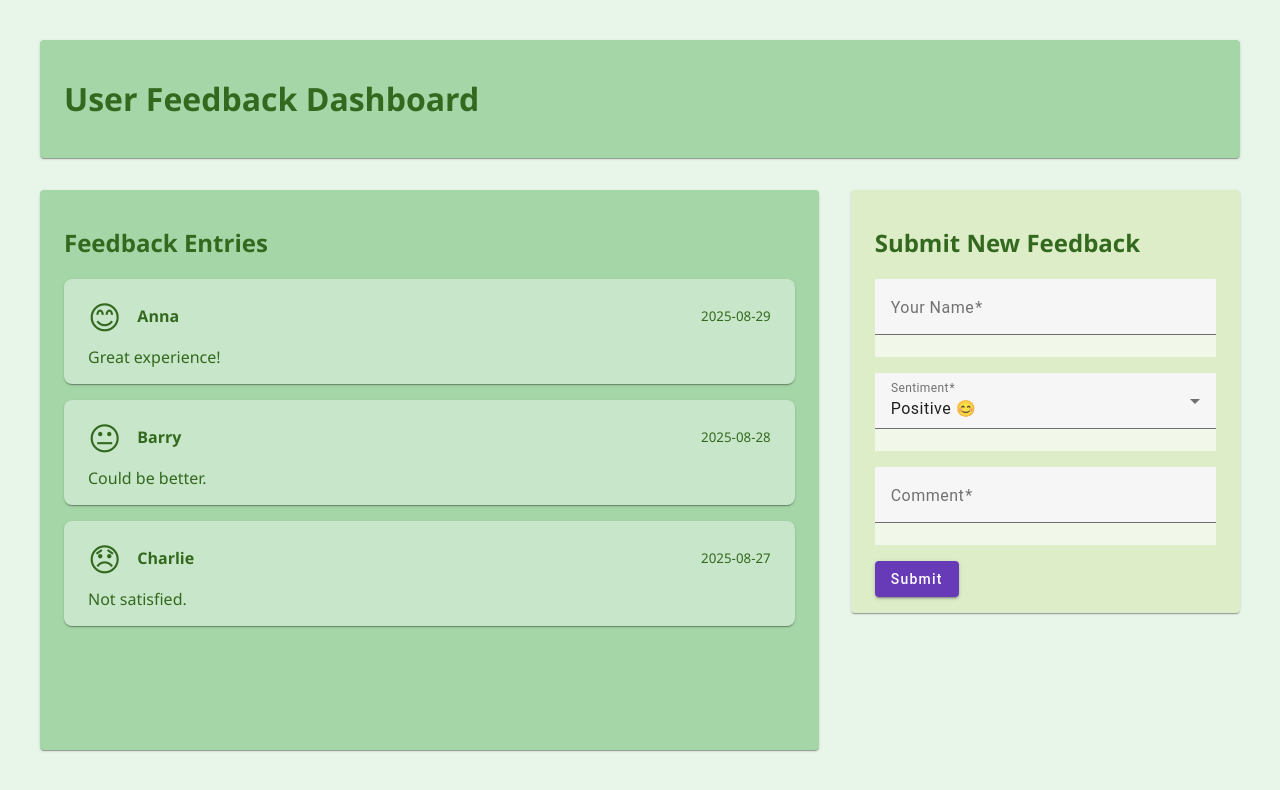
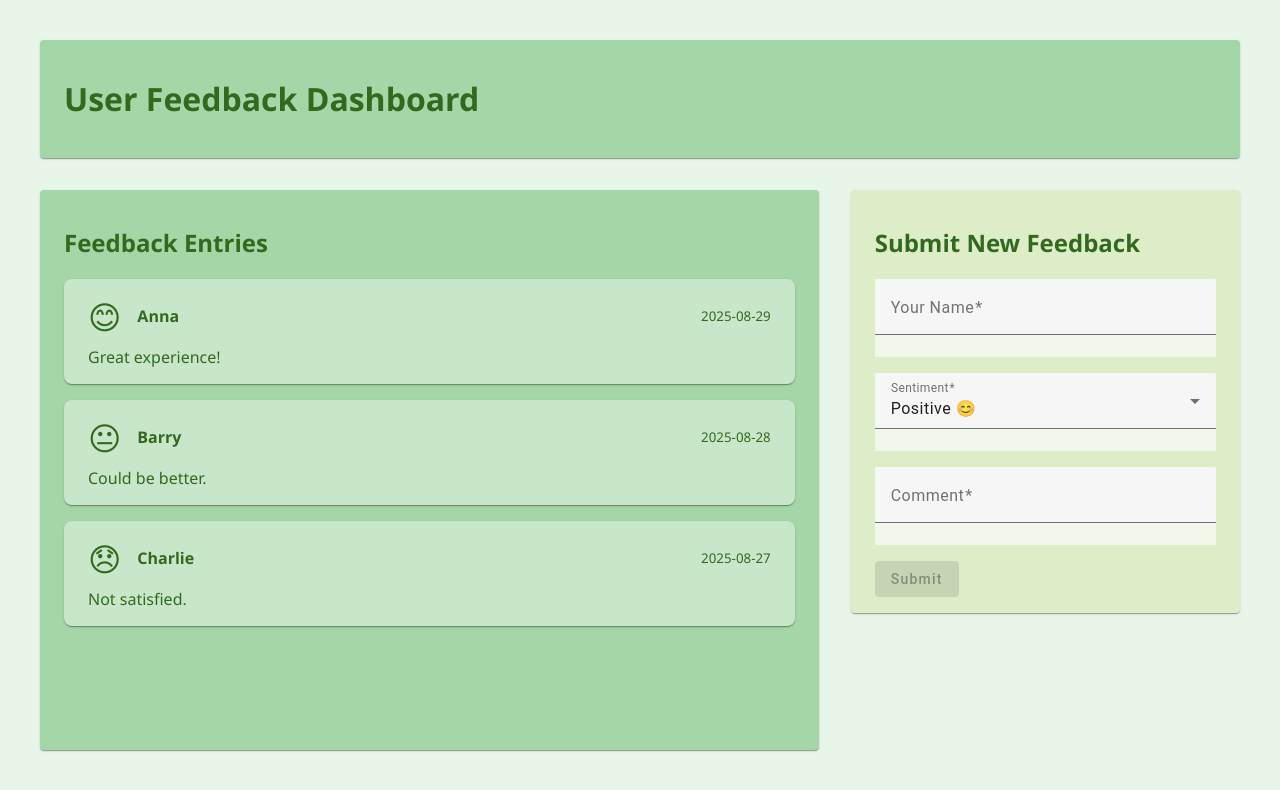
Before and after one commit to keyboardbreaker/dashboard, an Angular app: page / in a window 1280 px wide. Shown: the top 790 px of the page. Built offline with nearby package versions, Linux system fonts and the light colour scheme.

Commit message:
feat (ui): form submit disabled until form is valid

```diff
--- a/src/app/feedback-form/feedback-form.html
+++ b/src/app/feedback-form/feedback-form.html
@@ -15,7 +15,7 @@
     <mat-label>Comment</mat-label>
     <input matInput id="comment" formControlName="comment" name="comment" aria-required="true"/>
   </mat-form-field>
-  <button mat-raised-button color="primary" type="submit" class="submit-btn">Submit</button>
+  <button [disabled]="!addFeedbackForm.valid" mat-raised-button color="primary" type="submit" class="submit-btn">Submit</button>
 </form>
 @if (submitted) {
   <div aria-live="polite" class="feedback-success">Thank you for your feedback!</div>
--- a/src/app/feedback-form/feedback-form.ts
+++ b/src/app/feedback-form/feedback-form.ts
@@ -21,8 +21,8 @@ import { L } from '@angular/cdk/keycodes';
 
 export class FeedbackForm {
   private feedbackService: IFeedbackService = inject(FEEDBACK_SERVICE_TOKEN);
-  private formBuilder = inject(FormBuilder);
-  submitted = false;
+  private formBuilder: FormBuilder = inject(FormBuilder);
+  submitted: boolean = false;
 
   addFeedbackForm = this.formBuilder.group({
     user: this.formBuilder.control<string>('', [Validators.required, Validators.minLength(3)]),
```
